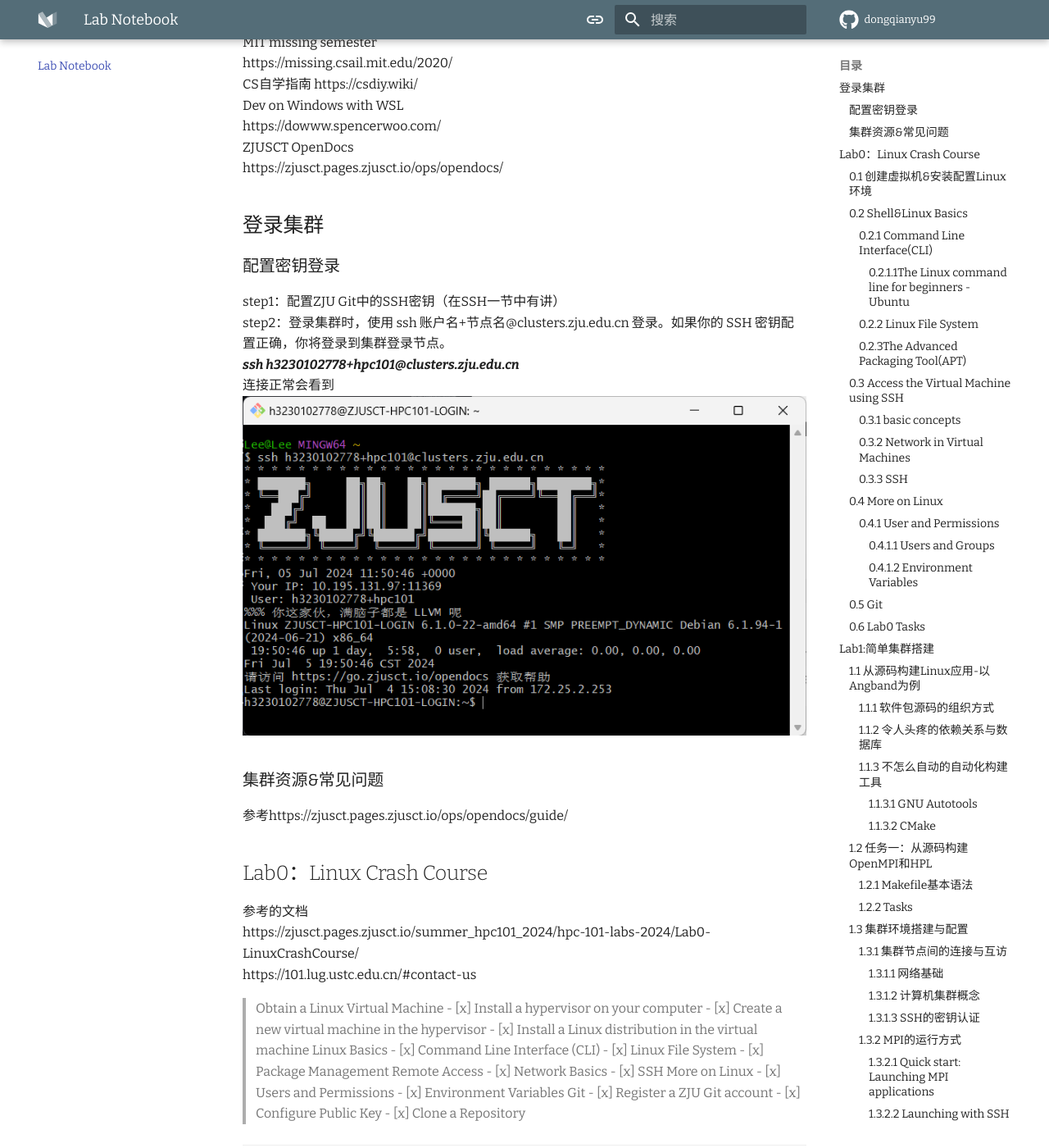
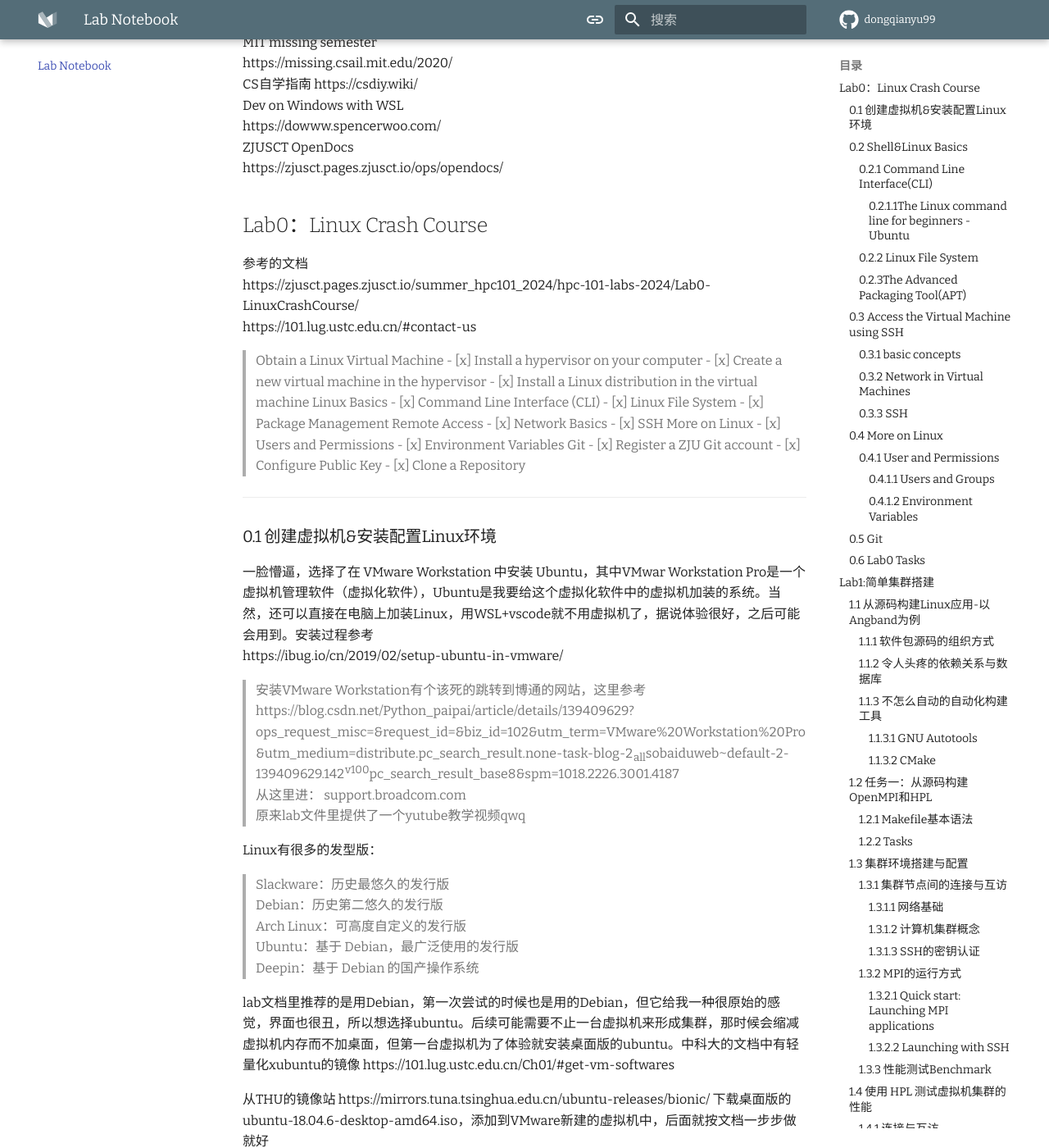
Before and after one commit to dongqianyu99/dongqianyu-blog, an MkDocs documentation site: the page built from docs/Lab Notebook/notebook.md, in a window 1280 px wide and 1400 px high, scrolled down 368 px. Shown: the whole window at 82% size. Built offline with MkDocs 1.6.1 and Material for MkDocs 9.7.7, drawn with Linux system fonts in a browser that asks for light colours; comment, search, counter and statistics services are not loaded; a style sheet for code colours, icons or effects is not loaded.

Commit message:
Adding some settings to the blog

```diff
--- a/docs/Lab Notebook/notebook.md
+++ b/docs/Lab Notebook/notebook.md
@@ -16,7 +16,7 @@ https://dowww.spencerwoo.com/
 ZJUSCT OpenDocs
 https://zjusct.pages.zjusct.io/ops/opendocs/
 
-## 登录集群
+<!-- ## 登录集群
 ### 配置密钥登录
 step1：配置ZJU Git中的SSH密钥（在SSH一节中有讲）
 step2：登录集群时，使用 ssh 账户名+节点名@clusters.zju.edu.cn 登录。如果你的 SSH 密钥配置正确，你将登录到集群登录节点。
@@ -24,7 +24,7 @@ step2：登录集群时，使用 ssh 账户名+节点名@clusters.zju.edu.cn 登
 连接正常会看到
 ![ ](image-66.png)
 ### 集群资源&常见问题
-参考https://zjusct.pages.zjusct.io/ops/opendocs/guide/
+参考https://zjusct.pages.zjusct.io/ops/opendocs/guide/   -->
 
 ## Lab0：Linux Crash Course
 参考的文档
```
